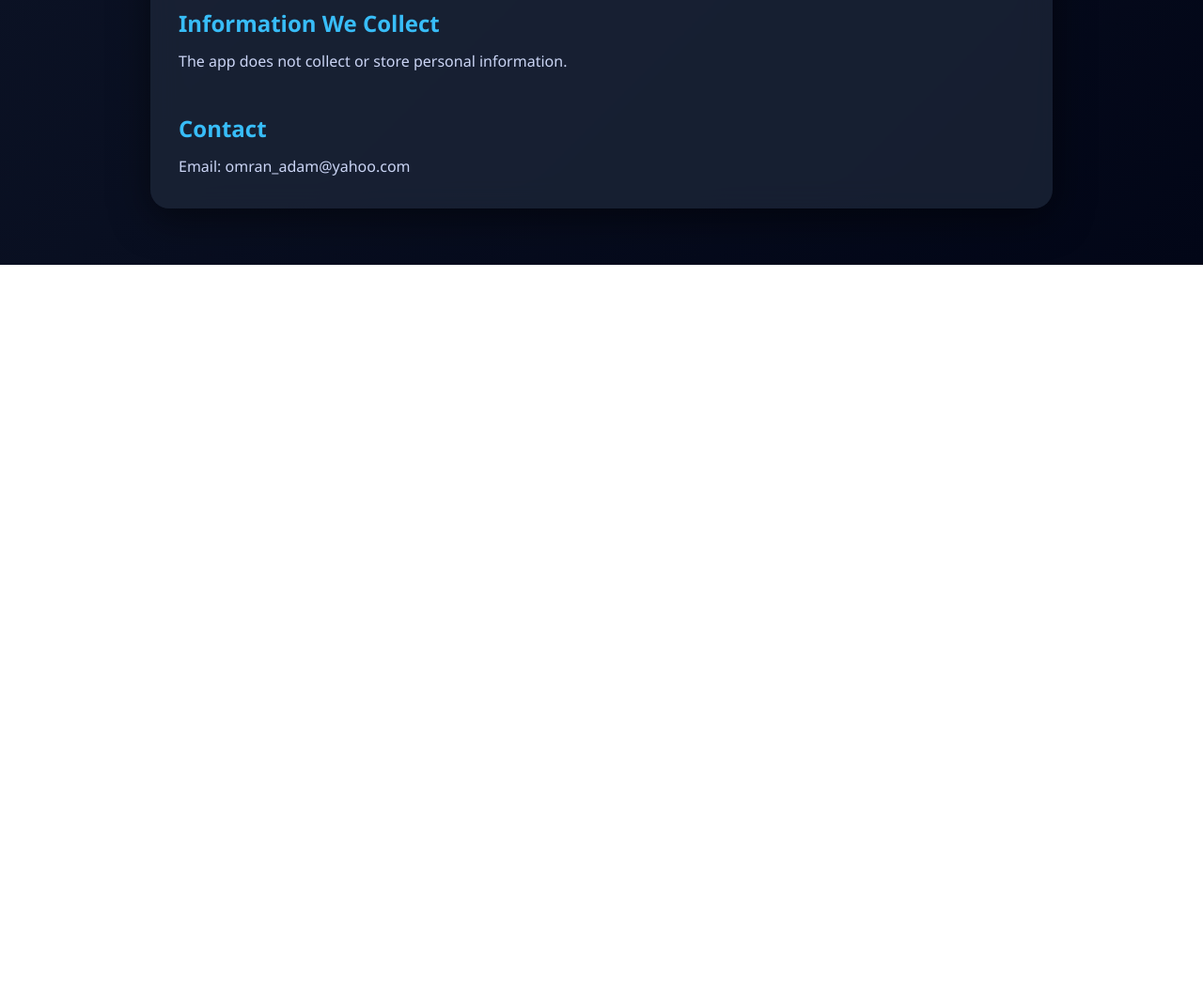
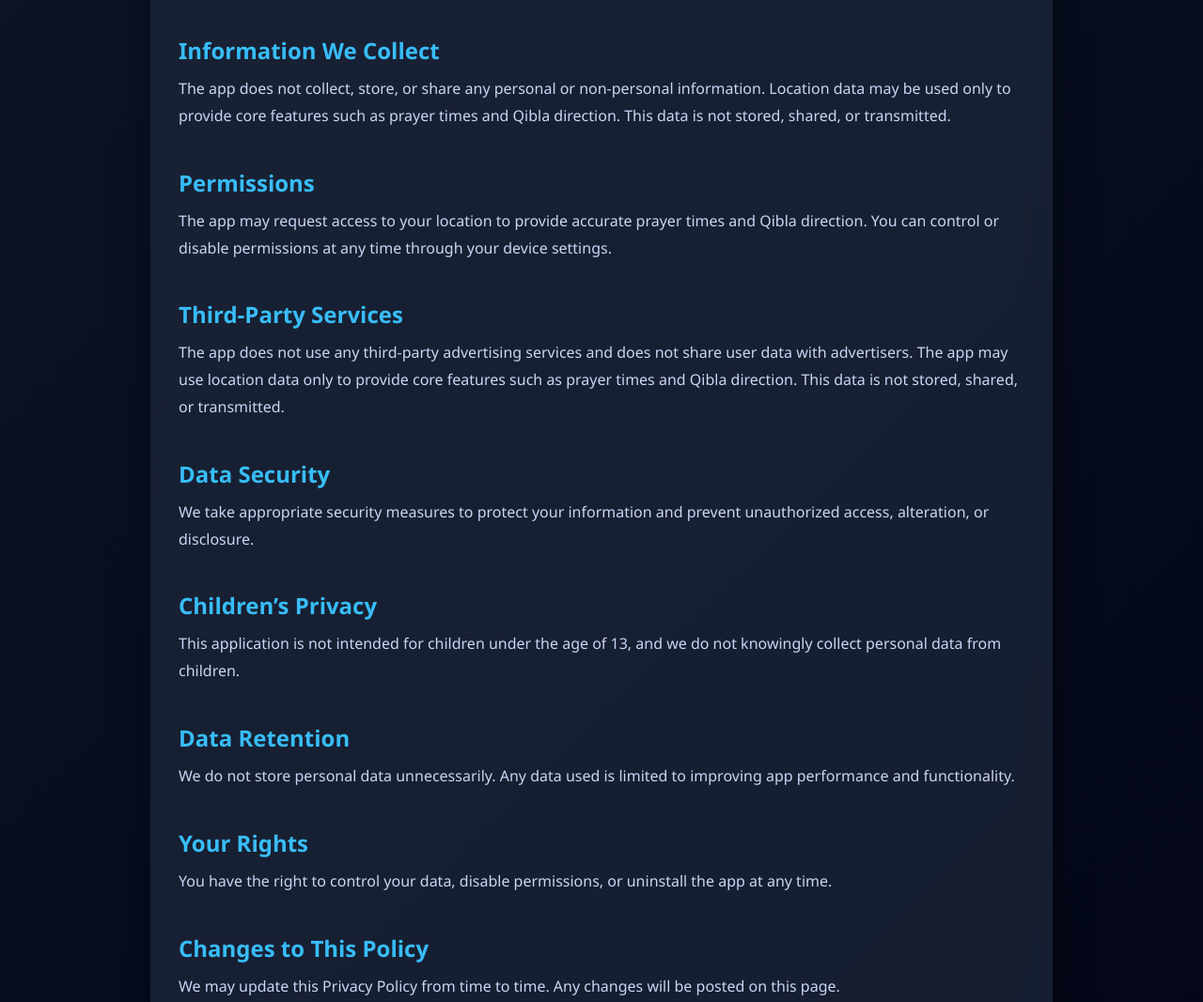
Before and after one commit to omranadam9/StarsApp, a plain HTML site: page StarApp.html in a window 1280 px wide. Shown: the part 727-1794 px from the top of the page at 94% size. Before the commit the page ends 1009 px from the top, so only its background shows below. Drawn offline with Linux system fonts and the light colour scheme.

Commit message:
Update StarApp.html

```diff
--- a/StarApp.html
+++ b/StarApp.html
@@ -1,4 +1,4 @@
- <!DOCTYPE html>
+<!DOCTYPE html>
 <html lang="en">
 <head>
 <meta charset="UTF-8">
@@ -139,7 +139,7 @@ p {
 
 <h2 class="fade">About the App</h2>
 <p class="fade">
-Quran Pro is an application designed to provide accurate prayer times, Qibla direction, Islamic content, and useful tools for Muslims worldwide.
+Quran Pro is an application designed to provide accurate prayer times, Qibla direction, Islamic content, and useful tools for Muslims worldwide. The app is designed to be simple, fast, and reliable, with support for offline use and multiple features to enhance user experience.
 </p>
 
 <h2 class="fade">Features</h2>
@@ -148,21 +148,57 @@ Quran Pro is an application designed to provide accurate prayer times, Qibla dir
         <img src="https://cdn-icons-png.flaticon.com/512/1828/1828884.png">
         <p>Accurate Prayer Times</p>
     </div>
-
     <div class="feature">
         <img src="https://cdn-icons-png.flaticon.com/512/684/684908.png">
         <p>Qibla Direction</p>
     </div>
-
     <div class="feature">
-        <img src="https://cdn-icons-png.flaticon.com/512/3898/3898082.png">
+     <img src="https://cdn-icons-png.flaticon.com/512/3898/3898082.png">
         <p>Multiple Languages</p>
     </div>
+
+
+
 </div>
 
 <h2 class="fade">Information We Collect</h2>
 <p class="fade">
-The app does not collect or store personal information.
+The app does not collect, store, or share any personal or non-personal information. Location data may be used only to provide core features such as prayer times and Qibla direction. This data is not stored, shared, or transmitted.
+</p>
+
+<h2 class="fade">Permissions</h2>
+<p class="fade">
+The app may request access to your location to provide accurate prayer times and Qibla direction. You can control or disable permissions at any time through your device settings.
+</p>
+
+<h2 class="fade">Third-Party Services</h2>
+<p class="fade">
+    The app does not use any third-party advertising services and does not share user data with advertisers. The app may use location data only to provide core features such as prayer times and Qibla direction. This data is not stored, shared, or transmitted.
+</p>
+
+<h2 class="fade">Data Security</h2>
+<p class="fade">
+We take appropriate security measures to protect your information and prevent unauthorized access, alteration, or disclosure.
+</p>
+
+<h2 class="fade">Children’s Privacy</h2>
+<p class="fade">
+This application is not intended for children under the age of 13, and we do not knowingly collect personal data from children.
+</p>
+
+<h2 class="fade">Data Retention</h2>
+<p class="fade">
+We do not store personal data unnecessarily. Any data used is limited to improving app performance and functionality.
+</p>
+
+<h2 class="fade">Your Rights</h2>
+<p class="fade">
+You have the right to control your data, disable permissions, or uninstall the app at any time.
+</p>
+
+<h2 class="fade">Changes to This Policy</h2>
+<p class="fade">
+We may update this Privacy Policy from time to time. Any changes will be posted on this page.
 </p>
 
 <h2 class="fade">Contact</h2>
@@ -178,7 +214,6 @@ Email: omran_adam@yahoo.com
 <script>
 // animation
 const faders = document.querySelectorAll('.fade');
-
 window.addEventListener('scroll', () => {
     faders.forEach(el => {
         if (el.getBoundingClientRect().top < window.innerHeight - 50) {
@@ -187,17 +222,11 @@ window.addEventListener('scroll', () => {
     });
 });
 
-// top button fix
-const topBtn = document.getElementById("topBtn");
-
-window.addEventListener("scroll", () => {
-    topBtn.style.display =
-        document.documentElement.scrollTop > 300 ? "block" : "none";
-});
-
-topBtn.addEventListener("click", () => {
-    window.scrollTo({top: 0, behavior: 'smooth'});
-});
+// top button
+window.onscroll = () => {
+    topBtn.style.display = document.documentElement.scrollTop > 300 ? "block" : "none";
+};
+topBtn.onclick = () => window.scrollTo({top:0, behavior:'smooth'});
 </script>
 
 </body>
```
